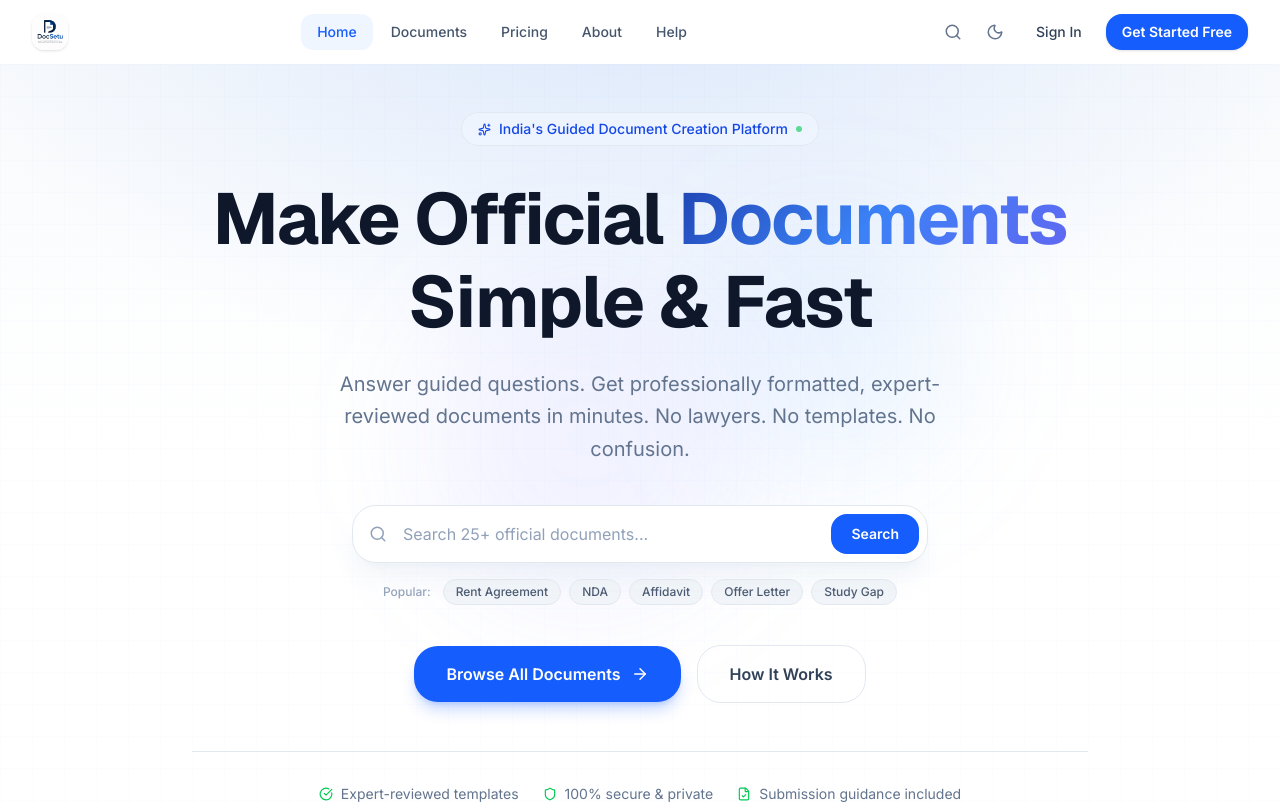
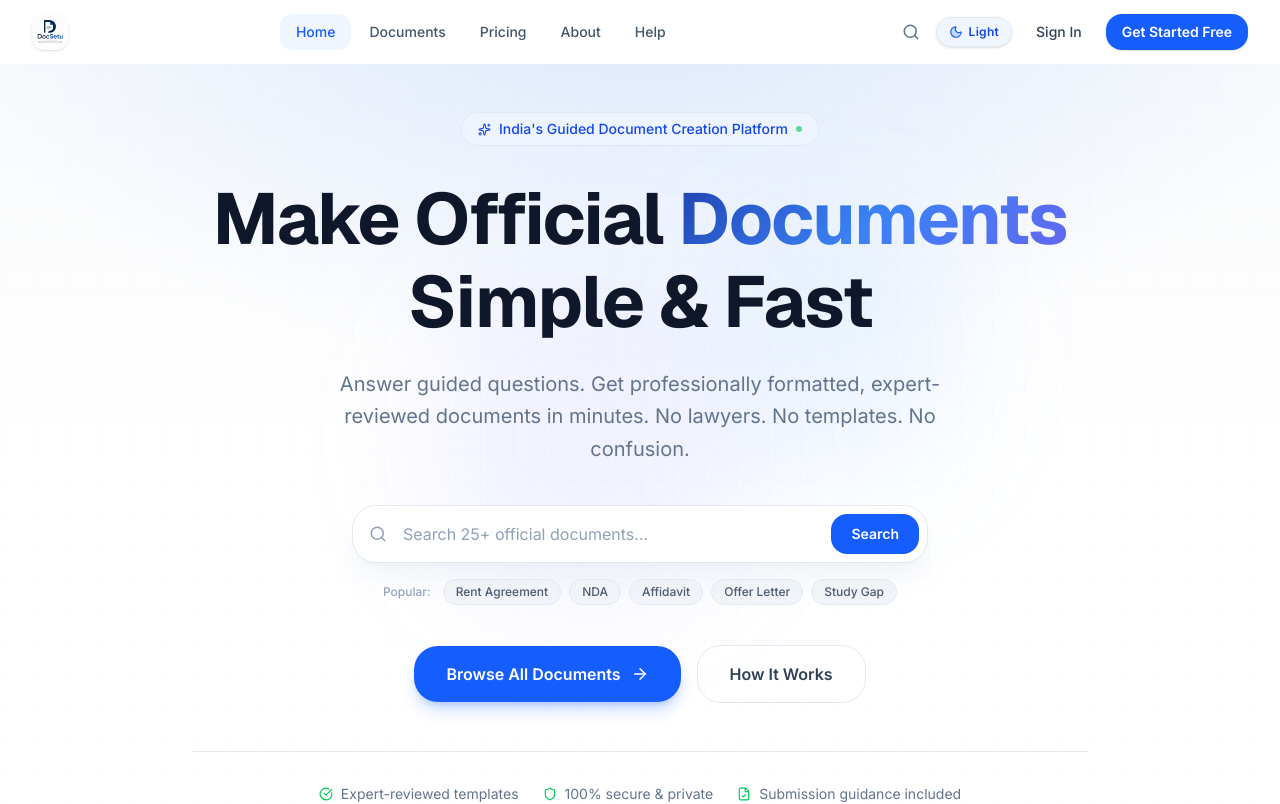
Before and after one commit to Sudhanshu7393/DocSetu, a Next.js app: page / in a window 1280 px wide. Shown: the top 804 px of the page. Built offline with nearby package versions, Linux system fonts and the light colour scheme.

Commit message:
Upgrade theme color palette and redesign dark mode toggle button for high-impact visual switching

```diff
--- a/src/app/globals.css
+++ b/src/app/globals.css
@@ -51,37 +51,37 @@
 }
 
 :root {
-  --background: #ffffff;
+  --background: #fafcff;
   --foreground: #0f172a;
   --card: #ffffff;
   --card-foreground: #0f172a;
   --border: #e2e8f0;
   --muted: #f1f5f9;
   --muted-foreground: #64748b;
-  --primary: #1e40af;
+  --primary: #1d4ed8;
   --primary-foreground: #ffffff;
   --secondary: #f1f5f9;
   --secondary-foreground: #1e293b;
   --accent: #3b82f6;
   --accent-foreground: #ffffff;
   --destructive: #ef4444;
-  --ring: #3b82f6;
+  --ring: #2563eb;
 }
 
 .dark {
-  --background: #0f172a;
+  --background: #0b0f19;
   --foreground: #f8fafc;
-  --card: #1e293b;
+  --card: #111827;
   --card-foreground: #f8fafc;
-  --border: #334155;
-  --muted: #1e293b;
+  --border: #1f293d;
+  --muted: #172033;
   --muted-foreground: #94a3b8;
   --primary: #3b82f6;
   --primary-foreground: #ffffff;
-  --secondary: #1e293b;
+  --secondary: #172033;
   --secondary-foreground: #f8fafc;
   --accent: #60a5fa;
-  --accent-foreground: #0f172a;
+  --accent-foreground: #0b0f19;
   --destructive: #f87171;
   --ring: #60a5fa;
 }
--- a/src/components/layout/Header.tsx
+++ b/src/components/layout/Header.tsx
@@ -155,13 +155,29 @@
                 <Search size={18} />
               </button>
 
-              {/* Dark mode */}
+              {/* High-Impact Theme Switcher */}
               <button
                 onClick={toggleDark}
-                className="p-2 rounded-lg text-slate-500 dark:text-slate-400 hover:text-slate-700 dark:hover:text-slate-200 hover:bg-slate-100 dark:hover:bg-slate-800 transition-colors"
-                aria-label="Toggle dark mode"
+                className={cn(
+                  "flex items-center gap-1.5 px-3 py-1.5 rounded-full border transition-all duration-300 shadow-sm",
+                  dark
+                    ? "bg-slate-800/90 border-amber-500/40 text-amber-300 hover:bg-slate-800 hover:border-amber-400"
+                    : "bg-blue-50/90 border-blue-200 text-blue-700 hover:bg-blue-100 hover:border-blue-300"
+                )}
+                title={dark ? "Switch to Light Theme" : "Switch to Dark Theme"}
+                aria-label="Toggle theme"
               >
-                {dark ? <Sun size={18} /> : <Moon size={18} />}
+                {dark ? (
+                  <>
+                    <Sun size={14} className="text-amber-400 fill-amber-400/30" />
+                    <span className="text-xs font-semibold tracking-wide">Dark</span>
+                  </>
+                ) : (
+                  <>
+                    <Moon size={14} className="text-blue-600 fill-blue-600/20" />
+                    <span className="text-xs font-semibold tracking-wide">Light</span>
+                  </>
+                )}
               </button>
 
               {isLoggedIn ? (
@@ -318,6 +334,24 @@
                   {label}
                 </Link>
               ))}
+              {/* Mobile Theme Switcher Card */}
+              <div className="flex items-center justify-between px-3.5 py-2.5 rounded-xl bg-slate-100/90 dark:bg-slate-800/90 border border-slate-200/80 dark:border-slate-700/80 my-2">
+                <div className="flex items-center gap-2">
+                  {dark ? <Sun size={16} className="text-amber-400" /> : <Moon size={16} className="text-blue-600" />}
+                  <span className="text-xs font-semibold text-slate-700 dark:text-slate-200">
+                    {dark ? "Dark Mode Active" : "Light Mode Active"}
+                  </span>
+                </div>
+                <button
+                  onClick={toggleDark}
+                  className={cn(
+                    "px-3 py-1 rounded-full text-xs font-bold transition-all shadow-sm",
+                    dark ? "bg-amber-400 text-slate-900 hover:bg-amber-300" : "bg-blue-600 text-white hover:bg-blue-700"
+                  )}
+                >
+                  {dark ? "Light Theme" : "Dark Theme"}
+                </button>
+              </div>
               <hr className="my-2 border-slate-100 dark:border-slate-800" />
               {!isLoggedIn && (
                 <>
```
